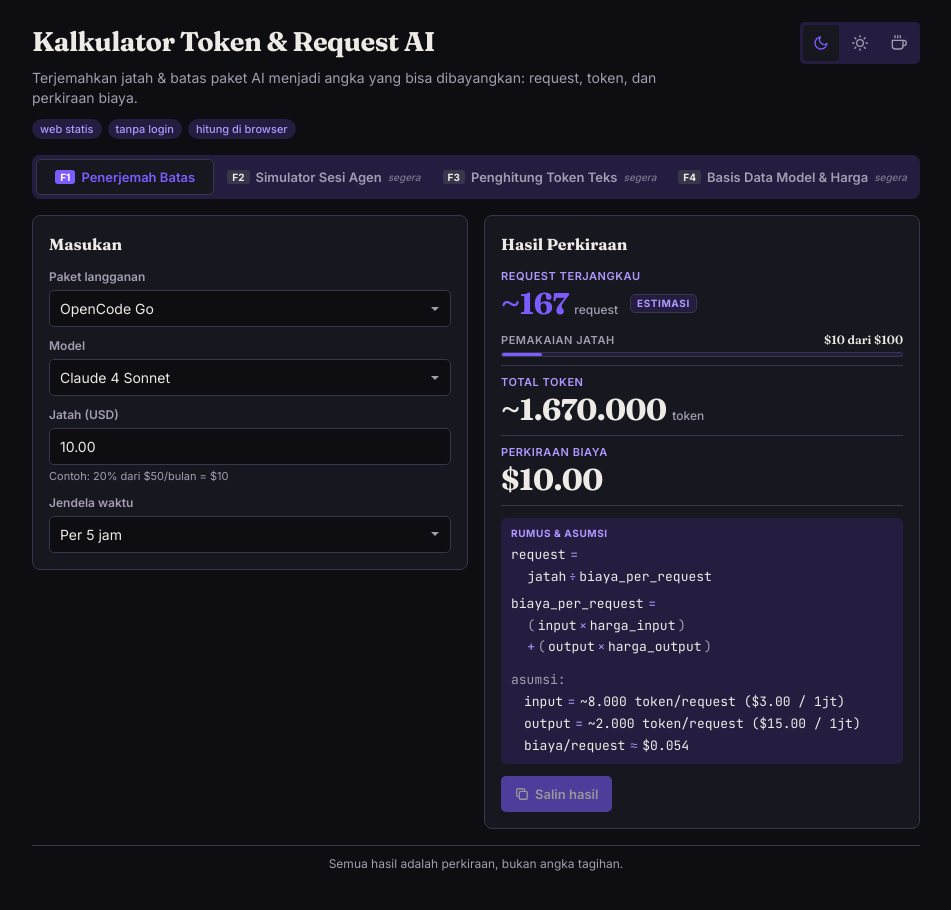
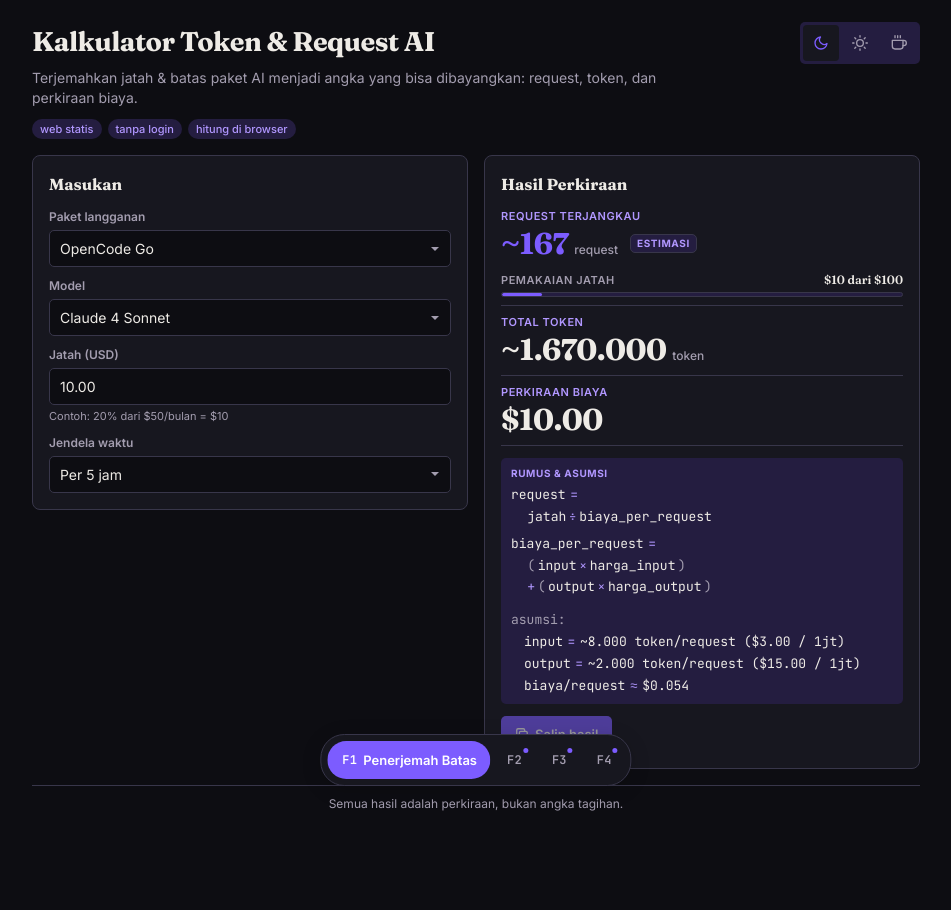
Before and after one commit to Pidzzzz/kalkulator-token-ai, a React (Vite) app: page / in a window 1280 px wide. Shown: the top 910 px of the page, without its empty margins (164-1115 px from the left). Built offline with nearby package versions, Linux system fonts and the light colour scheme.

Commit message:
feat: navigasi dock melayang (Sesi 1H)

```diff
--- a/src/App.jsx
+++ b/src/App.jsx
@@ -1,9 +1,15 @@
-import { useState, useEffect } from "react";
+import { useState, useEffect, useCallback } from "react";
 import Header from "./components/Header";
-import ModuleTabs from "./components/ModuleTabs";
+import DockNav, { MODULES } from "./components/DockNav";
 import InputPanel from "./components/InputPanel";
 import ResultPanel from "./components/ResultPanel";
 import Footer from "./components/Footer";
+
+function getModuleFromHash() {
+  if (typeof window === "undefined") return "f1";
+  const hash = window.location.hash.toLowerCase().replace("#", "");
+  return MODULES.some((m) => m.id === hash) ? hash : "f1";
+}
 
 export default function App() {
   const [theme, setTheme] = useState(() => {
@@ -14,6 +20,8 @@ export default function App() {
     }
   });
 
+  const [activeModule, setActiveModule] = useState(getModuleFromHash);
+
   const changeTheme = (newTheme) => {
     setTheme(newTheme);
     try {
@@ -22,15 +30,51 @@ export default function App() {
     document.documentElement.setAttribute("data-theme", newTheme);
   };
 
+  const selectModule = useCallback((id) => {
+    setActiveModule(id);
+    if (window.location.hash.toLowerCase().replace("#", "") !== id) {
+      window.location.hash = id;
+    }
+  }, []);
+
+  // Listen to hashchange from browser back/forward or external links
+  useEffect(() => {
+    const handleHashChange = () => {
+      const mod = getModuleFromHash();
+      setActiveModule(mod);
+    };
+    window.addEventListener("hashchange", handleHashChange);
+    return () => window.removeEventListener("hashchange", handleHashChange);
+  }, []);
+
+  // Keyboard navigation for F1-F4 keys
+  useEffect(() => {
+    const handleGlobalKeyDown = (e) => {
+      const keyUpper = e.key.toUpperCase();
+      if (["F1", "F2", "F3", "F4"].includes(keyUpper)) {
+        e.preventDefault();
+        const targetId = keyUpper.toLowerCase();
+        selectModule(targetId);
+        const btn = document.getElementById(`tab-${targetId}`);
+        if (btn) btn.focus();
+      }
+    };
+    window.addEventListener("keydown", handleGlobalKeyDown);
+    return () => window.removeEventListener("keydown", handleGlobalKeyDown);
+  }, [selectModule]);
+
   useEffect(() => {
     document.documentElement.setAttribute("data-theme", theme);
   }, [theme]);
 
+  const currentModule =
+    MODULES.find((m) => m.id === activeModule) || MODULES[0];
+
   return (
     <div className="page">
       <Header currentTheme={theme} onThemeChange={changeTheme} />
-      <ModuleTabs />
 
+      {activeModule === "f1" ? (
         <main
           id="panel-f1"
           role="tabpanel"
@@ -43,8 +87,23 @@ export default function App() {
             <ResultPanel />
           </div>
         </main>
+      ) : (
+        <main
+          id={`panel-${activeModule}`}
+          role="tabpanel"
+          aria-labelledby={`tab-${activeModule}`}
+          tabIndex={0}
+          className="main-panel"
+        >
+          <article className="card module-placeholder">
+            <h2 className="card__title">{currentModule.label}</h2>
+            <p className="module-placeholder__text">Modul ini segera hadir.</p>
+          </article>
+        </main>
+      )}
 
       <Footer />
+      <DockNav activeModule={activeModule} onSelectModule={selectModule} />
     </div>
   );
 }
--- /dev/null
+++ b/src/components/DockNav.jsx
@@ -0,0 +1,55 @@
+export const MODULES = [
+  { id: "f1", badge: "F1", label: "Penerjemah Batas" },
+  { id: "f2", badge: "F2", label: "Simulator Sesi", hasDot: true },
+  { id: "f3", badge: "F3", label: "Token Teks", hasDot: true },
+  { id: "f4", badge: "F4", label: "Data Model", hasDot: true },
+];
+
+export default function DockNav({ activeModule, onSelectModule }) {
+  const handleKeyDown = (e, index) => {
+    let targetIndex = null;
+    if (e.key === "ArrowRight") {
+      targetIndex = (index + 1) % MODULES.length;
+    } else if (e.key === "ArrowLeft") {
+      targetIndex = (index - 1 + MODULES.length) % MODULES.length;
+    } else if (e.key === "Home") {
+      targetIndex = 0;
+    } else if (e.key === "End") {
+      targetIndex = MODULES.length - 1;
+    }
+
+    if (targetIndex !== null) {
+      e.preventDefault();
+      const targetModule = MODULES[targetIndex];
+      onSelectModule(targetModule.id);
+      const btn = document.getElementById(`tab-${targetModule.id}`);
+      if (btn) btn.focus();
+    }
+  };
+
+  return (
+    <nav className="dock-nav" role="tablist" aria-label="Navigasi modul">
+      {MODULES.map((m, index) => {
+        const isSelected = activeModule === m.id;
+        return (
+          <button
+            key={m.id}
+            id={`tab-${m.id}`}
+            type="button"
+            role="tab"
+            aria-selected={isSelected}
+            aria-controls={`panel-${m.id}`}
+            tabIndex={isSelected ? 0 : -1}
+            className="dock-btn"
+            onClick={() => onSelectModule(m.id)}
+            onKeyDown={(e) => handleKeyDown(e, index)}
+          >
+            <span className="dock-btn__badge">{m.badge}</span>
+            <span className="dock-btn__label">{m.label}</span>
+            {m.hasDot && <span className="dock-btn__dot" aria-hidden="true" />}
+          </button>
+        );
+      })}
+    </nav>
+  );
+}
--- a/src/components/ModuleTabs.jsx
+++ /dev/null
@@ -1,32 +0,0 @@
-const MODULES = [
-  { id: "F1", label: "Penerjemah Batas", active: true },
-  { id: "F2", label: "Simulator Sesi Agen", active: false },
-  { id: "F3", label: "Penghitung Token Teks", active: false },
-  { id: "F4", label: "Basis Data Model & Harga", active: false },
-];
-
-export default function ModuleTabs() {
-  return (
-    <div
-      className="module-tabs"
-      role="tablist"
-      aria-label="Pilihan modul"
-    >
-      {MODULES.map((m) => (
-        <button
-          key={m.id}
-          type="button"
-          role="tab"
-          id={`tab-${m.id.toLowerCase()}`}
-          aria-selected={m.active}
-          tabIndex={m.active ? 0 : -1}
-          className="module-tab"
-        >
-          <span className="module-tab__badge">{m.id}</span>
-          <span className="module-tab__label">{m.label}</span>
-          {!m.active && <span className="module-tab__soon">segera</span>}
-        </button>
-      ))}
-    </div>
-  );
-}
--- a/src/index.css
+++ b/src/index.css
@@ -27,6 +27,7 @@
   --accent: #7C5CFF;
   --accent-light: #B197FF;
   --accent-soft: #241D40;
+  --on-accent: #FFFFFF;
 
   --card-shadow: none;
   --font-heading: var(--font-serif);
@@ -45,6 +46,7 @@
   --accent: #3730A3;
   --accent-light: #3730A3;
   --accent-soft: #EEF0FB;
+  --on-accent: #FFFFFF;
 
   --card-shadow: 0 1px 3px rgba(15, 23, 42, 0.05), 0 1px 2px rgba(15, 23, 42, 0.03);
   --font-heading: var(--font-serif);
@@ -63,6 +65,7 @@
   --accent: #D97757;
   --accent-light: #9A4524;
   --accent-soft: #F0EEE6;
+  --on-accent: #141413;
 
   --card-shadow: none;
   --font-heading: var(--font-serif);
@@ -120,12 +123,13 @@ body {
   background: var(--muted);
 }
 
-/* ---- Page Shell (Compact ±24px top padding) ---- */
+/* ---- Page Shell (Padding bawah ±110px untuk dock melayang) ---- */
 .page {
   max-width: 920px;
   margin-inline: auto;
   padding-inline: 16px;
-  padding-block: 22px;
+  padding-block-start: 22px;
+  padding-block-end: calc(110px + env(safe-area-inset-bottom, 0px));
 }
 
 /* ---- Header ---- */
@@ -220,88 +224,137 @@ body {
   white-space: nowrap;
 }
 
-/* ---- Bilah Tab Segmented (Referensi A: Rel track --accent-soft, tab aktif pil terangkat --card) ---- */
-.module-tabs {
-  display: grid;
-  grid-template-columns: repeat(4, 1fr);
+/* ---- Navigasi Dock Melayang (Sesi 1H: Pengganti Tab) ---- */
+.dock-nav {
+  position: fixed;
+  bottom: calc(14px + env(safe-area-inset-bottom, 0px));
+  left: 50%;
+  transform: translateX(-50%);
+  z-index: 100;
+  display: flex;
+  align-items: center;
   gap: 4px;
-  margin-block-end: 16px;
-  width: 100%;
-  background-color: var(--accent-soft);
-  padding: 4px;
-  border-radius: var(--radius);
+  background-color: var(--card);
+  border: 1px solid var(--line);
+  border-radius: 24px;
+  padding: 6px;
+  box-shadow: 0 4px 20px rgba(0, 0, 0, 0.16);
+  max-width: calc(100vw - 24px);
+  width: max-content;
 }
 
-@media (max-width: 600px) {
-  .module-tabs {
-    grid-template-columns: repeat(2, 1fr);
-  }
-}
-
-.module-tab {
+.dock-btn {
+  position: relative;
   display: inline-flex;
   align-items: center;
   justify-content: center;
-  gap: 6px;
-  min-height: 36px;
-  padding-inline: 8px;
-  padding-block: 6px;
-  font-family: var(--font-sans);
-  font-size: 0.813rem;
-  font-weight: 600;
+  min-height: 38px;
+  padding: 0 12px;
+  border-radius: 19px;
   border: 1px solid transparent;
-  border-radius: var(--radius-sm);
   background-color: transparent;
   color: var(--muted);
   cursor: pointer;
   user-select: none;
-  white-space: nowrap;
-  transition: background-color 0.15s ease, color 0.15s ease, border-color 0.15s ease;
+  text-decoration: none;
+  transition: color 0.15s ease, background-color 0.25s ease;
 }
 
-.module-tab:hover {
+.dock-btn:hover {
   color: var(--ink);
 }
 
-.module-tab:focus-visible {
+.dock-btn:focus-visible {
   outline: 2px solid var(--accent);
-  outline-offset: 1px;
+  outline-offset: 2px;
 }
 
-/* Tab Aktif: Pil terangkat berlatar --card dengan teks --accent */
-.module-tab[aria-selected="true"] {
-  background-color: var(--card);
-  color: var(--accent);
-  border-color: var(--line);
-  box-shadow: var(--card-shadow);
+.dock-btn[aria-selected="true"] {
+  background-color: var(--accent);
+  color: var(--on-accent);
+  padding-inline: 14px 12px;
 }
 
-.module-tab__badge {
-  font-size: 0.625rem;
+.dock-btn__badge {
+  font-family: var(--font-mono);
+  font-size: 0.75rem;
   font-weight: 700;
-  padding-inline: 5px;
-  padding-block: 1px;
-  border-radius: 3px;
-  background-color: var(--line);
-  color: var(--ink);
-  transition: background-color 0.15s ease, color 0.15s ease;
+  letter-spacing: 0.02em;
+  flex-shrink: 0;
 }
 
-.module-tab[aria-selected="true"] .module-tab__badge {
-  background-color: var(--accent);
-  color: #ffffff;
+.dock-btn__label {
+  font-family: var(--font-sans);
+  font-size: 0.813rem;
+  font-weight: 600;
+  white-space: nowrap;
+  overflow: hidden;
+  max-width: 0;
+  opacity: 0;
+  margin-inline-start: 0;
+  transition: max-width 0.3s ease, opacity 0.25s ease, margin-inline-start 0.3s ease;
 }
 
-.module-tab__label {
-  white-space: nowrap;
+.dock-btn[aria-selected="true"] .dock-btn__label {
+  max-width: 180px;
+  opacity: 1;
+  margin-inline-start: 6px;
 }
 
-.module-tab__soon {
-  font-size: 0.625rem;
-  font-weight: 500;
+.dock-btn__dot {
+  position: absolute;
+  top: 6px;
+  right: 6px;
+  width: 5px;
+  height: 5px;
+  border-radius: 50%;
+  background-color: var(--accent);
+  transition: background-color 0.2s ease;
+}
+
+.dock-btn[aria-selected="true"] .dock-btn__dot {
+  background-color: var(--on-accent);
+}
+
+@media (max-width: 360px) {
+  .dock-nav {
+    gap: 2px;
+    padding: 4px;
+  }
+  .dock-btn {
+    padding: 0 8px;
+  }
+  .dock-btn[aria-selected="true"] {
+    padding-inline: 10px 8px;
+  }
+  .dock-btn__label {
+    font-size: 0.75rem;
+  }
+}
+
+@media (prefers-reduced-motion: reduce) {
+  .dock-btn,
+  .dock-btn__label,
+  .dock-btn__dot {
+    transition: none !important;
+  }
+}
+
+/* Modul Segera Hadir (Placeholder F2-F4) */
+.module-placeholder {
+  display: flex;
+  flex-direction: column;
+  align-items: center;
+  justify-content: center;
+  text-align: center;
+  min-height: 240px;
+  padding: 40px 16px;
+}
+
+.module-placeholder__text {
   color: var(--muted);
-  opacity: 0.7;
-  font-style: italic;
+  font-size: 0.938rem;
+  margin: 0;
 }
 
 /* ---- Card Modul (Padding 16px) ---- */
```
Also changed, not shown: 2 other files (tests, documents, lock files or other folders). Lines whose indentation alone changed are shown as unchanged.
